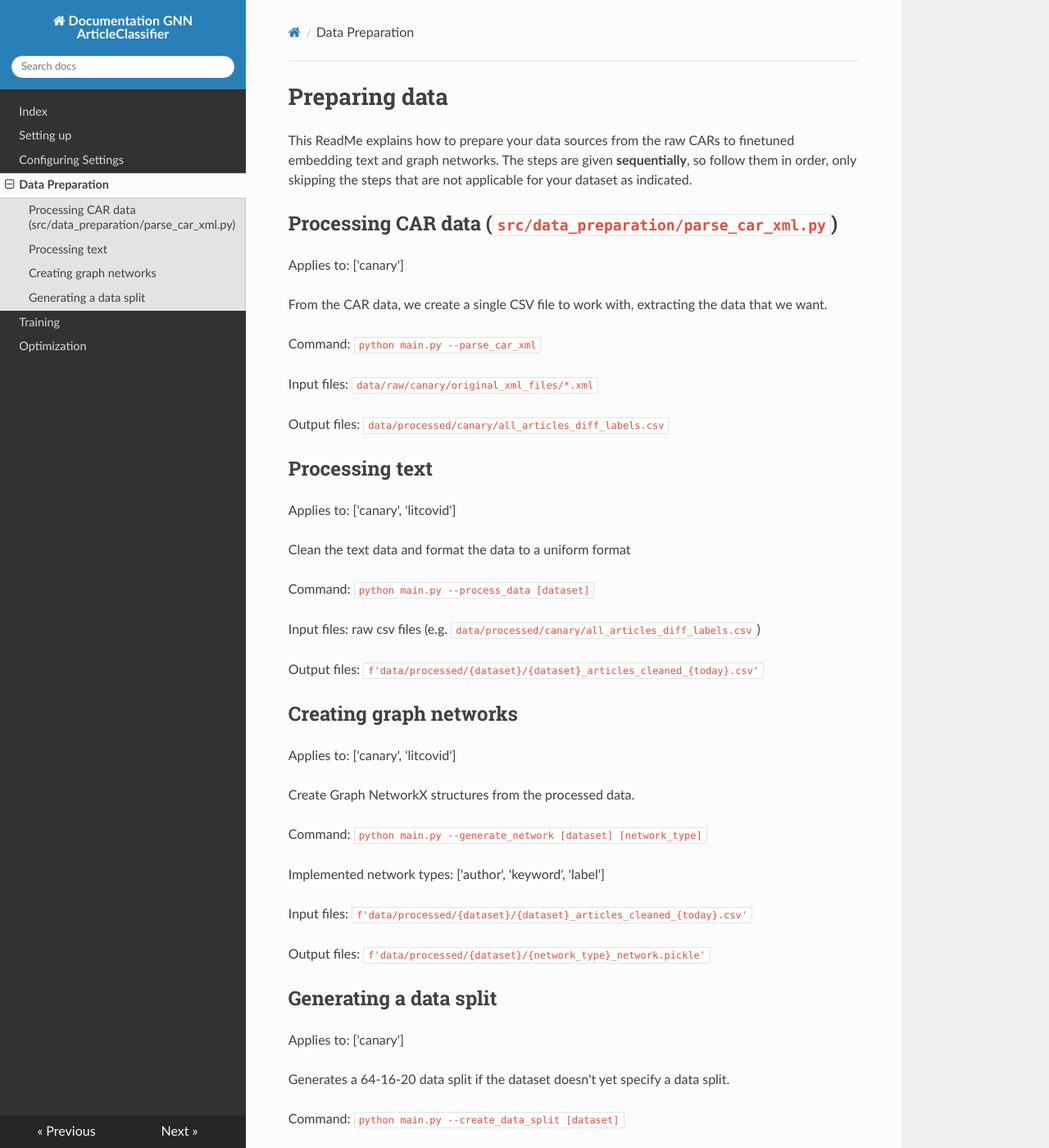
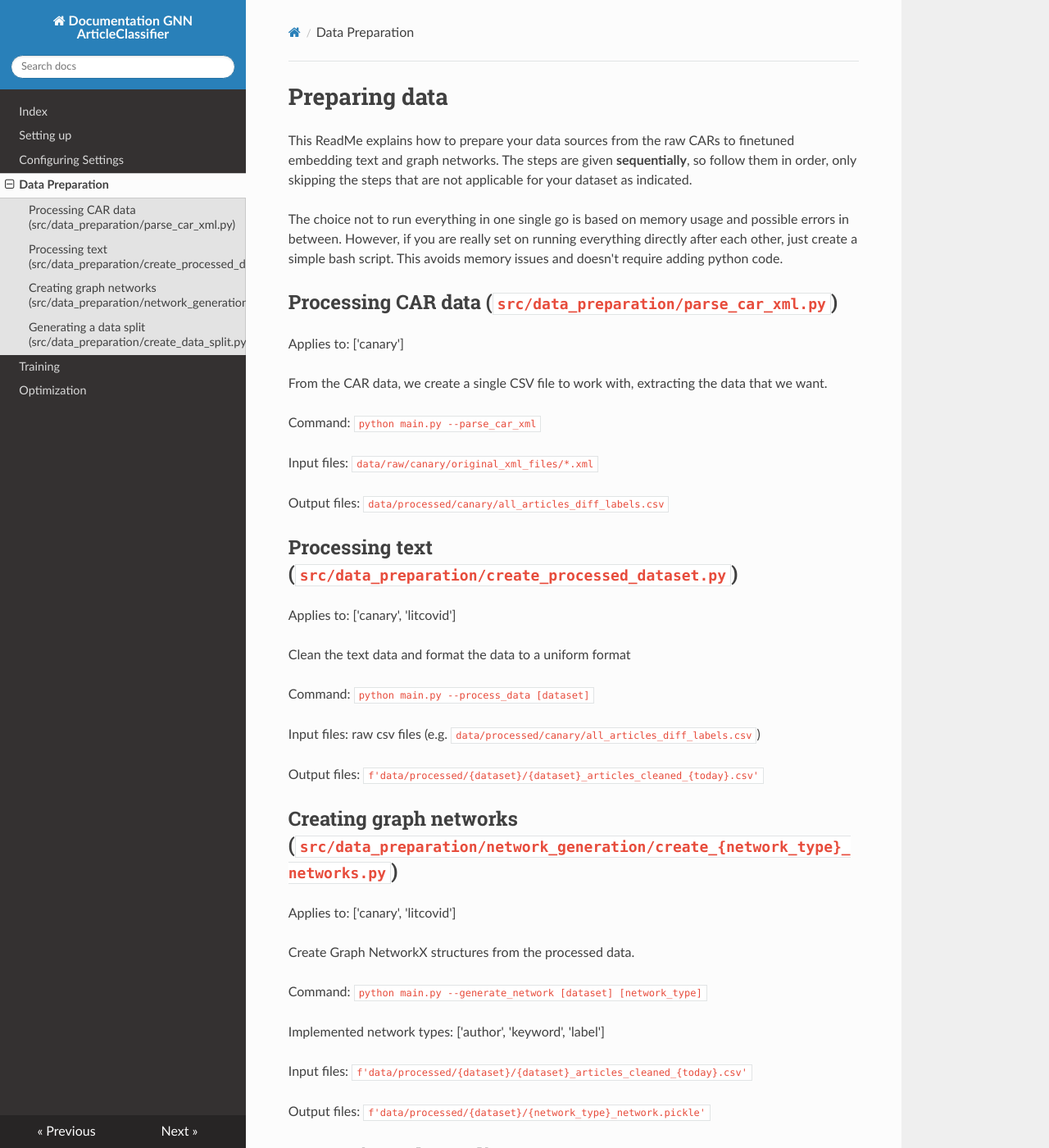
Before and after one commit to rvdb7345/ArticleClassifier, an MkDocs documentation site: the page built from docs/preparing_data.md, in a window 1280 px wide and 1400 px high. Shown: the whole window at 82% size. Built offline with MkDocs 1.6.1, drawn with Linux system fonts in a browser that asks for light colours; nearby versions of some CDN libraries; some of the changed text lies outside the part shown.

Commit message:
Added file references and more introduction

````diff
--- a/docs/preparing_data.md
+++ b/docs/preparing_data.md
@@ -4,6 +4,10 @@ Preparing data
 This ReadMe explains how to prepare your data sources from the raw CARs to finetuned embedding text and graph networks.
 The steps are given **sequentially**, so follow them in order, only skipping the steps that are not applicable for your
 dataset as indicated.
+
+The choice not to run everything in one single go is based on memory usage and possible errors in between.
+However, if you are really set on running everything directly after each other, just create a simple bash script.
+This avoids memory issues and doesn't require adding python code.
 
 ## Processing CAR data (```src/data_preparation/parse_car_xml.py```)
 
@@ -17,7 +21,7 @@
 
 Output files: ```data/processed/canary/all_articles_diff_labels.csv```
 
-## Processing text
+## Processing text (```src/data_preparation/create_processed_dataset.py```)
 
 Applies to: ['canary', 'litcovid']
 
@@ -29,7 +33,7 @@
 
 Output files: ```f'data/processed/{dataset}/{dataset}_articles_cleaned_{today}.csv'```
 
-## Creating graph networks
+## Creating graph networks (```src/data_preparation/network_generation/create_{network_type}_networks.py```)
 
 Applies to: ['canary', 'litcovid']
 
@@ -43,7 +47,7 @@
 
 Output files: ```f'data/processed/{dataset}/{network_type}_network.pickle'```
 
-## Generating a data split
+## Generating a data split (```src/data_preparation/create_data_split.py```)
 
 Applies to: ['canary']
 
@@ -53,7 +57,7 @@
 
 # Generating Embeddings
 
-## Generate label embedding models
+## Generate label embedding models (```src/data_preparation/label_embedding/node_to_vec_label_embedding.py```)
 
 Applies to: ['canary', 'litcovid']
 
@@ -65,7 +69,7 @@
 
 ## Training text embedding models
 
-### Finetuning SciBERT
+### Finetuning SciBERT (```src/data_preparation/text_embedding/train_scibert_model.py```)
 
 Applies to: ['canary', 'litcovid']
 
@@ -76,7 +80,7 @@
 
 Input files: ```f'data/processed/{dataset}/{dataset}_articles_cleaned_{today}.csv'```
 
-### Training SciBERT-LAHA
+### Training SciBERT-LAHA (```src/data_preparation/text_embedding/train_bert_xml_model.py```)
 
 Applies to: ['canary', 'litcovid']
 
@@ -89,7 +93,7 @@
 
 ## Generate Text Embeddings
 
-### SciBERT inference
+### SciBERT inference (```src/data_preparation/text_embedding/inference_scibert_model.py```)
 
 Applies to: ['canary', 'litcovid']
 
@@ -100,7 +104,7 @@
 
 Input files: ```f'data/processed/{dataset}/{dataset}_articles_cleaned_{today}.csv'```
 
-### SciBERT-LAHA inference
+### SciBERT-LAHA inference (```src/data_preparation/text_embedding/inference_bert_xml_model.py```)
 
 Applies to: ['canary', 'litcovid']
 
````
